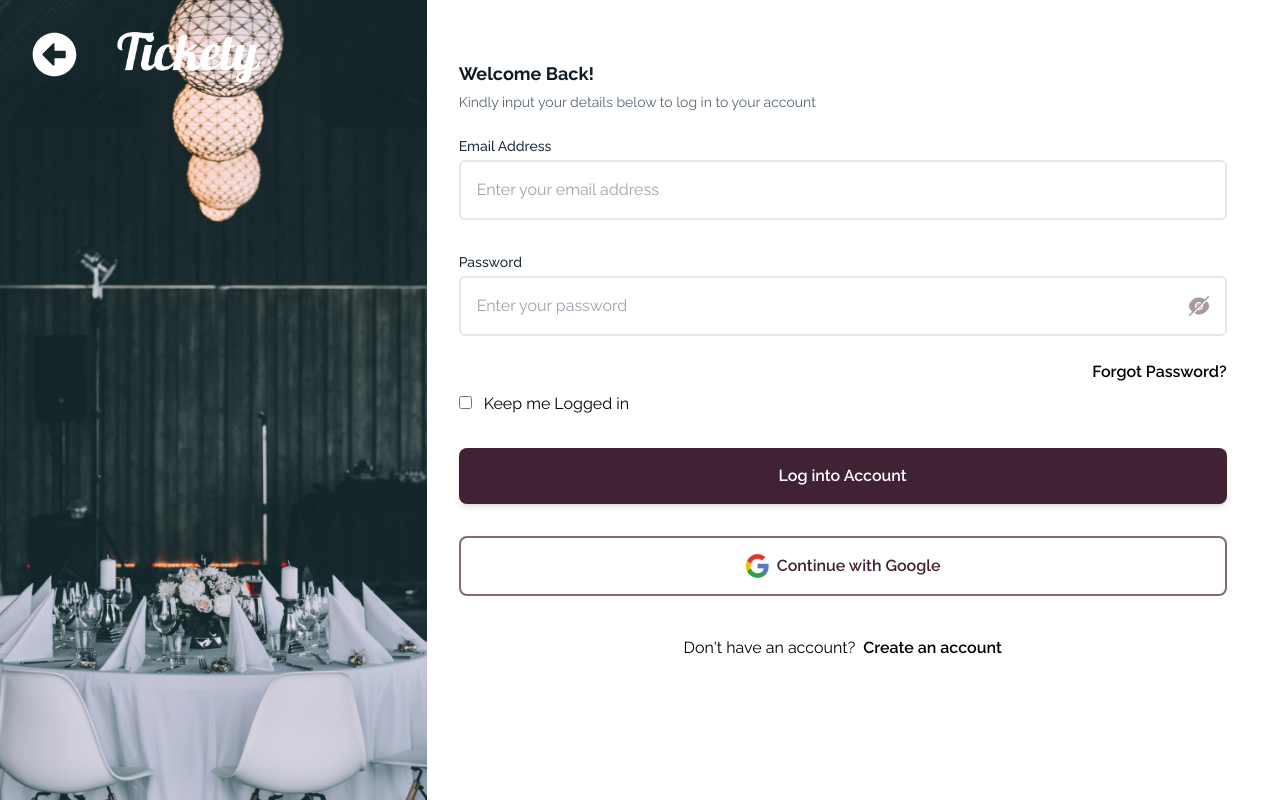
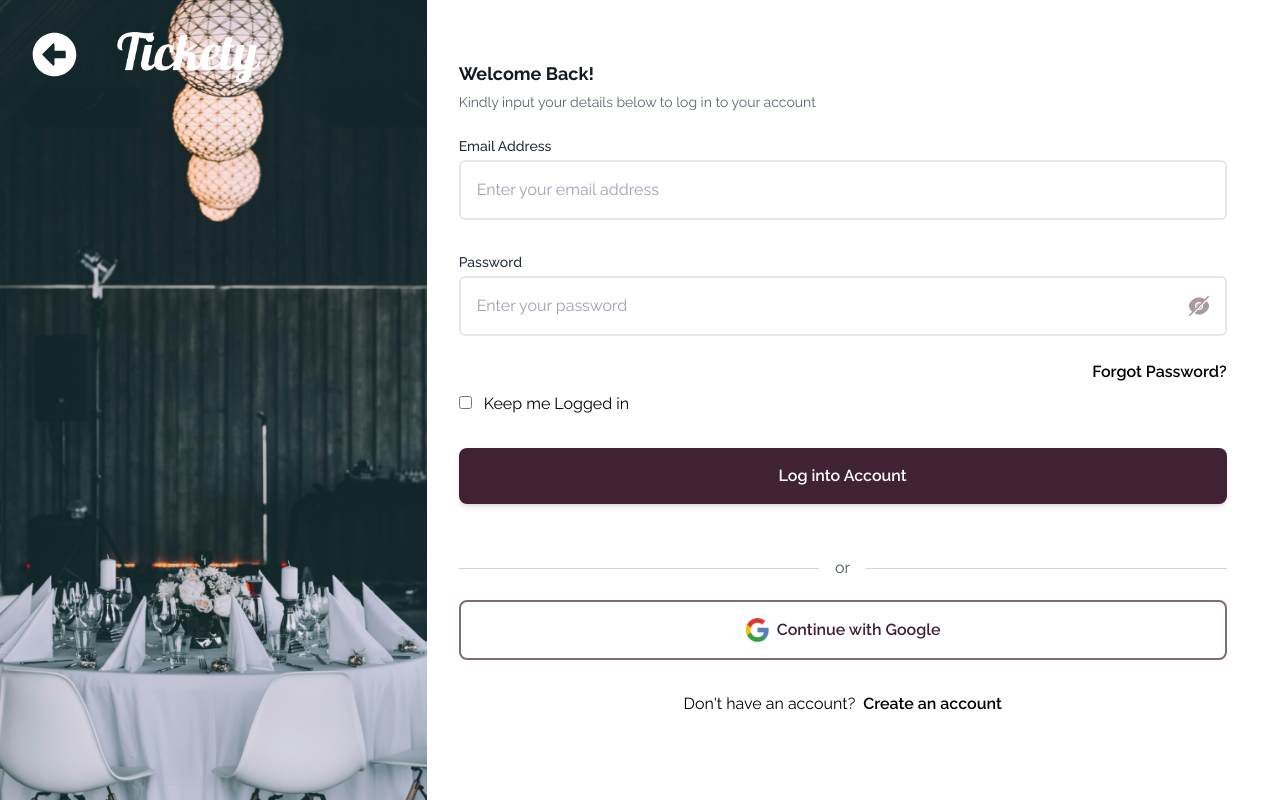
Before and after one commit to asmaaHamdym/Tickety, a React (Vite) app: page /login in a window 1280 px wide. Built offline with nearby package versions, Linux system fonts and the light colour scheme; no server answers.

Commit message:
Updated LogIn.jsx

```diff
--- a/src/pages/LogIn.jsx
+++ b/src/pages/LogIn.jsx
@@ -1,12 +1,12 @@
 import { useState, useRef } from "react";
 import tickety from "../assets/tickety.png";
-import googleImg from "../assets/google.png";
 import togglePassword from "../assets/tooglePassword.png";
 import eventImage from "../assets/events-image.png";
 import { FaArrowAltCircleLeft } from "react-icons/fa";
 import { Link, useNavigate } from "react-router-dom";
 import axios from "axios";
 import { useAuthContext } from "../store/auth-context";
+import GoogleLogin from "../components/GoogleLogin";
 
 const api = import.meta.env.VITE_APP_API_URL;
 
@@ -209,16 +209,13 @@ export const LogIn = () => {
               {isLoginLoading ? "Loading..." : "Log into Account"}
             </button>
 
-            <div className="pb-2">
-              <button
-                type="button"
-                className="flex justify-center border-2 border-button-border w-full bg-white text-[#412234] font-semibold rounded-lg mb-8 px-8 py-4"
-              >
-                <img src={googleImg} alt="google icon" className="w-[24px] " />
-                <p className="ml-2">Continue with Google</p>
-              </button>
+            <div className="relative flex py-5 items-center">
+              <div className="flex-grow border-t border-gray-300"></div>
+              <span className="flex-shrink mx-4 text-gray-600">or</span>
+              <div className="flex-grow border-t border-gray-300"></div>
             </div>
-          </form>
+
+            <GoogleLogin />
 
             <div className="flex justify-center flex-col items-center">
               <p>
@@ -228,6 +225,7 @@ export const LogIn = () => {
                 </Link>
               </p>
             </div>
+          </form>
         </div>
       </div>
     </div>
```
Lines whose indentation alone changed are shown as unchanged.
